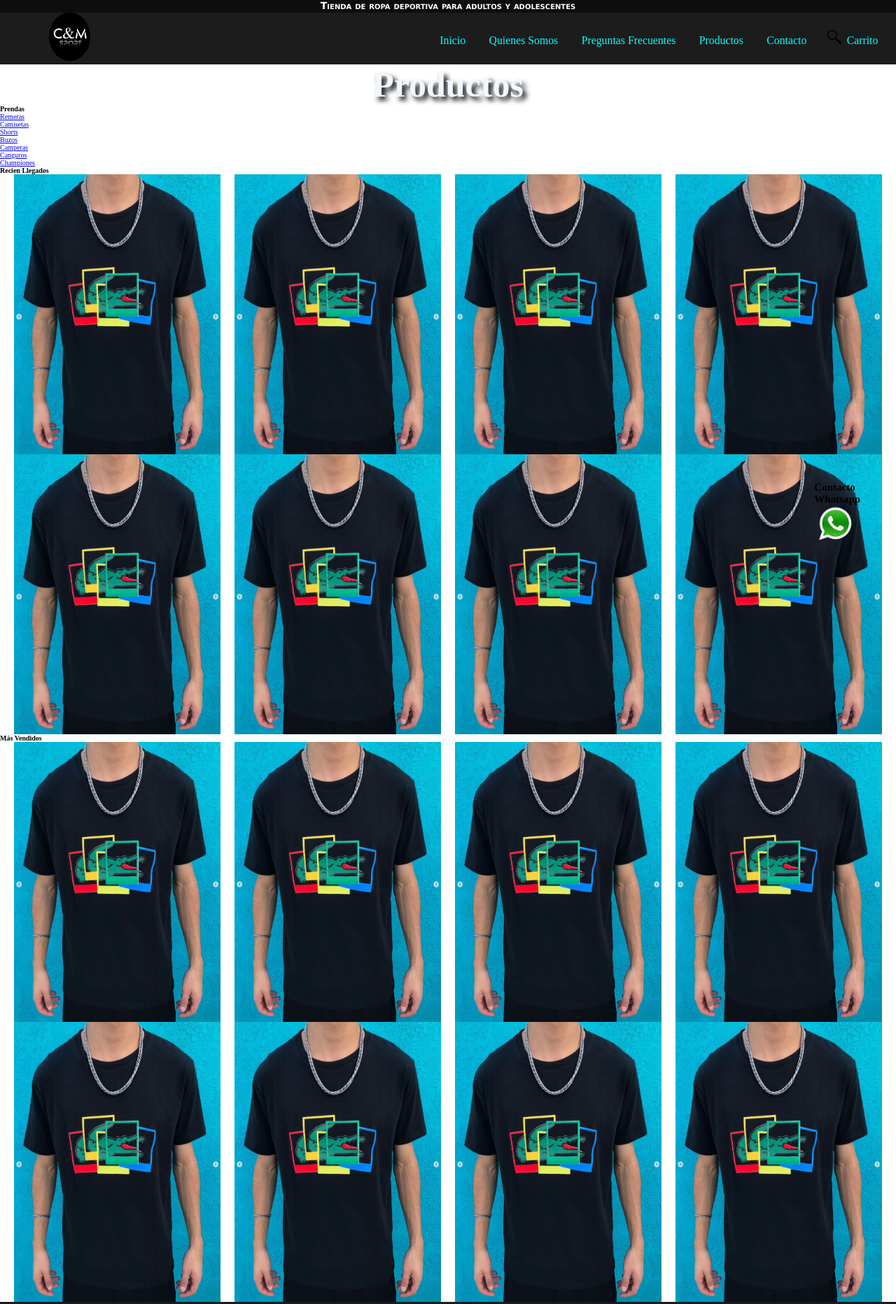
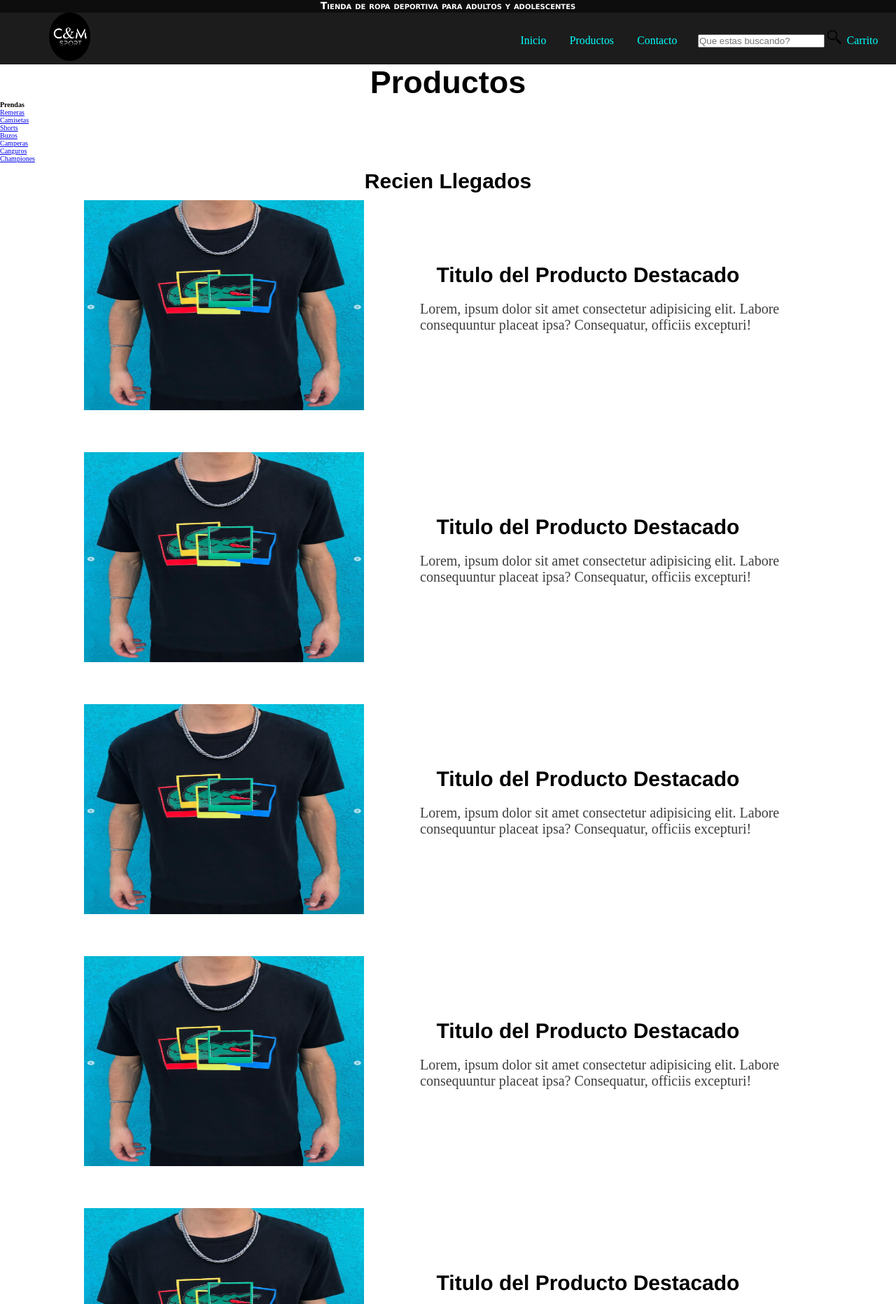
Before and after one commit to SebastianVargas15/Project-Coderhouse, a plain HTML site: page pages/productos.html in a window 1280 px wide. Shown: the top 1863 px of the page at 70% size. Drawn offline with Linux system fonts and the light colour scheme; a web font is replaced by a local one.

Commit message:
6 - mejorando responsive y utilizando flexbox en html productos

```diff
--- a/estilos/estilos.css
+++ b/estilos/estilos.css
@@ -1,4 +1,6 @@
 /*------------------------------------------------------------------------MUY IMPORTANTE SIEMPRE ESTAR--------------------------------------------------------------------------------*/
+@import url('https://fonts.googleapis.com/css2?family=Akshar&display=swap');
+
 
 * {
     box-sizing: border-box;
@@ -184,19 +186,21 @@ footer {
 
 }
 #novedades:hover{
-    text-shadow: red -2px 0, cyan 2px 0;
+    text-shadow: red -2.5px 0, cyan 2.5px 0;
 }
 
 #imagenesdestacadas {
     display: flex;
     flex-wrap: wrap;
-    justify-content: space-evenly;
+    justify-content: space-around;
 }
 
 .imagenesgeneral {
-    width: 550px;
-    height: 450px;
+    width: 450px;
+    height: 300px;
     border-radius: 10%;
+    padding: 2px;
+
 }
 
 /*--------------------------------------------------------------INDEX ClASSES SECTION PRINCIPAL----------------------------------------------------------------------------------*/
@@ -211,7 +215,7 @@ footer {
 .contenedordestacadas__img {
     display: flex;
     flex-wrap: wrap;
-    justify-content: space-evenly;
+    justify-content: space-around;
     padding-top: 3px;
 }
 
@@ -229,7 +233,7 @@ footer {
     transition: text-shadow 200ms;
 }
 .contenedordestacadas__parrafo:hover{
-    text-shadow: red -3px 0, cyan 3px 0;
+    text-shadow: red -2.5px 0, cyan 2.5px 0;
 }
 /*--------------------------------------------------------------INDEX ClASSES SECTION PAGOS Y FORM----------------------------------------------------------------------------------*/
 
@@ -271,7 +275,8 @@ footer {
 .footer,
 .footer__div {
     display: flex;
-    justify-content: space-between;
+    flex-wrap: wrap;
+    justify-content: space-around;
     padding-left: 2%;
 }
 
@@ -288,23 +293,27 @@ footer {
 }
 
 .footer__divwsp {
-    position: fixed;
-    left: 95%;
-    top: 86%;
+    position: relative;
     display: flex;
     flex-direction: column;
-    transform: translate(-80%,0px);
+    align-items: center;
+    /*
+    transform: translate(-80%,15%);
+    */
+
 }
 .footer__divwsp__img {
-    transform: translate(5px,1px);
     width: 50px;
     height: 50px;
+    text-align: center;
 }
 
 .footer__divlogo {
     display: flex;
     align-items: center;
-    padding-right: 2%;
+
+    padding-left: 15%;
+
 
 
 }
@@ -425,18 +434,50 @@ footer {
 
 
 /*------------------------------------------------------------------------CLASSES PAGE PRODUCTOS-------------------------------------------------------------------------------*/
-
-.productosdiv {
-    display: flex;
-    justify-content: space-evenly
+.title__productos{
+    font-size: 4.5rem;
+    text-align: center;
+    font-family: 'Akshar', sans-serif;
 }
 
-.productosdestacados {
-    width: 23%;
-    height: 50vh;
+.title__productosh2{
+    font-size: 3rem;
+    text-align: center;
+    font-family: 'Akshar', sans-serif;
+    padding: 10px;
+}
+
+.items__productos{
+    width: 400px;
+    height: 300px;
+}
+
+.flexcontainer__products{
+    display: flex;
+    flex-wrap: wrap;
+    justify-content: center;
+    align-items: center;
+    margin-bottom: 60px;
 
 }
+.div__description{
+    max-width: 50%;
+    font-size: 2rem;
+    font-family: 'Times New Roman', Times, serif;
+    color: #3e3e3e;
+    padding: 20px 20px 40px;
+}
+.div__description__title{
+    text-align: center;
+    font-size: 3rem;
+    padding-bottom:  20px;
+    font-family: "LL Circular Bold Sub", Helvetica, sans-serif;
+    color: black;
 
+}
+.div__description p{
+    padding-left: 10%;
+}
 /*------------------------------------------------------------------------CLASSES PAGE PRODUCTOS-------------------------------------------------------------------------------*/
 
 
@@ -453,8 +494,15 @@ footer {
         text-align:center;
     }
     .footer{
-        flex-wrap: wrap;
         justify-content: center;
+    }
+    .footer__divlogo{
+        padding: 0%;
+    }
+
+    .footer__divwsp__img {
+        max-width: 50px;
+        max-width: 40px;
     }
 
 /*------------------------------------------------------------------------INDEX RESPONSIVE-------------------------------------------------------------------------------*/
@@ -506,6 +554,7 @@ footer {
         justify-content: center;
     }
 
+
     /*INDEX*/
 
     .imagenesgeneral{
@@ -533,4 +582,5 @@ footer {
          text-align: center;
      }
 
+
 }
--- a/pages/productos.html
+++ b/pages/productos.html
@@ -12,8 +12,9 @@
 
 </head>
 
-<body>
-    <div class="containerheader">
+<body id="grilla">
+
+    <div class="containerheader" id="divheaderquienessomos">
         <header class="header" id="volver">
             <div class="parrafo">
                 <h6>Tienda de ropa deportiva para adultos y adolescentes</h6>
@@ -24,20 +25,19 @@
             </div>
             <nav class="containerheader__nav">
                 <a class="header__div__logo__links" href="../index.html">Inicio</a>
-                <a class="header__div__logo__links" href="quienessomos.html">Quienes Somos</a>
-                <a class="header__div__logo__links" href="preguntasfrecuentes.html">Preguntas
-                    Frecuentes</a>
                 <a class="header__div__logo__links" href="productos.html">Productos</a>
                 <a class="header__div__logo__links" href="contacto.html">Contacto</a>
+                <input type="search" placeholder="Que estas buscando?">
                 <img src="../assets/img/lupa.png" class="header__div__nav__link2" height="20px" alt="Buscador">
                 <a href="carrito.html" class="carrito">Carrito</a>
             </nav>
 
         </header>
     </div>
-    <h1 class="main__h1">Productos</h1>
 
     <main>
+        <h1 class="title__productos">Productos</h1>
+
         <nav>
             <b>Prendas</b>
             <ul>
@@ -52,40 +52,69 @@
         </nav>
 
         <section class="productossection">
-            <h4>Recien Llegados</h4>
+
+            <h2 class="title__productosh2">Recien Llegados</h2>
+
             <div class="productosdiv">
-                <img src="../assets/img/foto destacada 2.png" class="productosdestacados" alt="destaque">
-                <img src="../assets/img/foto destacada 2.png" class="productosdestacados" alt="destaque">
-                <img src="../assets/img/foto destacada 2.png" class="productosdestacados" alt="destaque">
-                <img src="../assets/img/foto destacada 2.png" class="productosdestacados" alt="destaque">
-            </div>
-            <div class="productosdiv">
-                <img src="../assets/img/foto destacada 2.png" class="productosdestacados" alt="destaque">
-                <img src="../assets/img/foto destacada 2.png" class="productosdestacados" alt="destaque">
-                <img src="../assets/img/foto destacada 2.png" class="productosdestacados" alt="destaque">
-                <img src="../assets/img/foto destacada 2.png" class="productosdestacados" alt="destaque">
+                <div class="flexcontainer__products">
+                    <img src="../assets/img/foto destacada 2.png" class="items__productos" alt="destaque">
+                    <div class="div__description">
+                        <h2 class="div__description__title">Titulo del Producto Destacado</h2>
+                        <p> Lorem, ipsum dolor sit amet consectetur adipisicing elit. Labore consequuntur placeat ipsa?
+                            Consequatur, officiis excepturi!</p>
+                    </div>
+                </div>
+                <div class="flexcontainer__products">
+                    <img src="../assets/img/foto destacada 2.png" class="items__productos" alt="destaque">
+                    <div class="div__description">
+                        <h2 class="div__description__title">Titulo del Producto Destacado</h2>
+                        <p> Lorem, ipsum dolor sit amet consectetur adipisicing elit. Labore consequuntur placeat ipsa?
+                            Consequatur, officiis excepturi!</p>
+                    </div>
+                </div>
+                <div class="flexcontainer__products">
+                    <img src="../assets/img/foto destacada 2.png" class="items__productos" alt="destaque">
+                    <div class="div__description">
+                        <h2 class="div__description__title">Titulo del Producto Destacado</h2>
+                        <p> Lorem, ipsum dolor sit amet consectetur adipisicing elit. Labore consequuntur placeat ipsa?
+                            Consequatur, officiis excepturi!</p>
+                    </div>
+                </div>
+                <div class="flexcontainer__products">
+                    <img src="../assets/img/foto destacada 2.png" class="items__productos" alt="destaque">
+                    <div class="div__description">
+                        <h2 class="div__description__title">Titulo del Producto Destacado</h2>
+                        <p> Lorem, ipsum dolor sit amet consectetur adipisicing elit. Labore consequuntur placeat ipsa?
+                            Consequatur, officiis excepturi!</p>
+                    </div>
+                </div>
+                <div class="flexcontainer__products">
+                    <img src="../assets/img/foto destacada 2.png" class="items__productos" alt="destaque">
+                    <div class="div__description">
+                        <h2 class="div__description__title">Titulo del Producto Destacado</h2>
+                        <p> Lorem, ipsum dolor sit amet consectetur adipisicing elit. Labore consequuntur placeat ipsa?
+                            Consequatur, officiis excepturi!</p>
+                    </div>
+                </div>
+                <div class="flexcontainer__products">
+                    <img src="../assets/img/foto destacada 2.png" class="items__productos" alt="destaque">
+                    <div class="div__description">
+                        <h2 class="div__description__title">Titulo del Producto Destacado</h2>
+                        <p> Lorem, ipsum dolor sit amet consectetur adipisicing elit. Labore consequuntur placeat ipsa?
+                            Consequatur, officiis excepturi!</p>
+                    </div>
+                </div>
+
 
             </div>
 
         </section>
         <section class="productossection">
-
-            <h4>Más Vendidos</h4>
-            <div class="productosdiv">
-                <img src="../assets/img/foto destacada 2.png" class="productosdestacados" alt="destaque">
-                <img src="../assets/img/foto destacada 2.png" class="productosdestacados" alt="destaque">
-                <img src="../assets/img/foto destacada 2.png" class="productosdestacados" alt="destaque">
-                <img src="../assets/img/foto destacada 2.png" class="productosdestacados" alt="destaque">
-            </div>
-            <div class="productosdiv">
-                <img src="../assets/img/foto destacada 2.png" class="productosdestacados" alt="destaque">
-                <img src="../assets/img/foto destacada 2.png" class="productosdestacados" alt="destaque">
-                <img src="../assets/img/foto destacada 2.png" class="productosdestacados" alt="destaque">
-                <img src="../assets/img/foto destacada 2.png" class="productosdestacados" alt="destaque">
-            </div>
+            <h2 class="title__productosh2">Más Vendidos</h2>
         </section>
 
     </main>
+
     <footer>
         <section class="footer">
             <ul>
@@ -145,11 +174,8 @@
             </div>
 
             <div class="footer__divwsp">
-                <h4>Contacto Whatsapp</h4>
-                <a href="http://whatsapp.com" target="_blank" rel="noopener noreferrer">
-                    <div class="footer__divwsp__img">
-                        <img src="../assets/img/png wsp.png" width="70" alt="whatsapp">
-                    </div>
+                <h4>Whatsapp</h4>
+                <a href="http://whatsapp.com" class="footer__divwsp__img" target="_blank" rel="noopener noreferrer">   <img src="../assets/img/png wsp.png" alt="whatsapp">
                 </a>
 
             </div>
```
Also changed, not shown: index.html (+6 -4 lines), pages/preguntasfrecuentes.html (+1 -4 lines), pages/quienessomos.html (+1 -3 lines).
